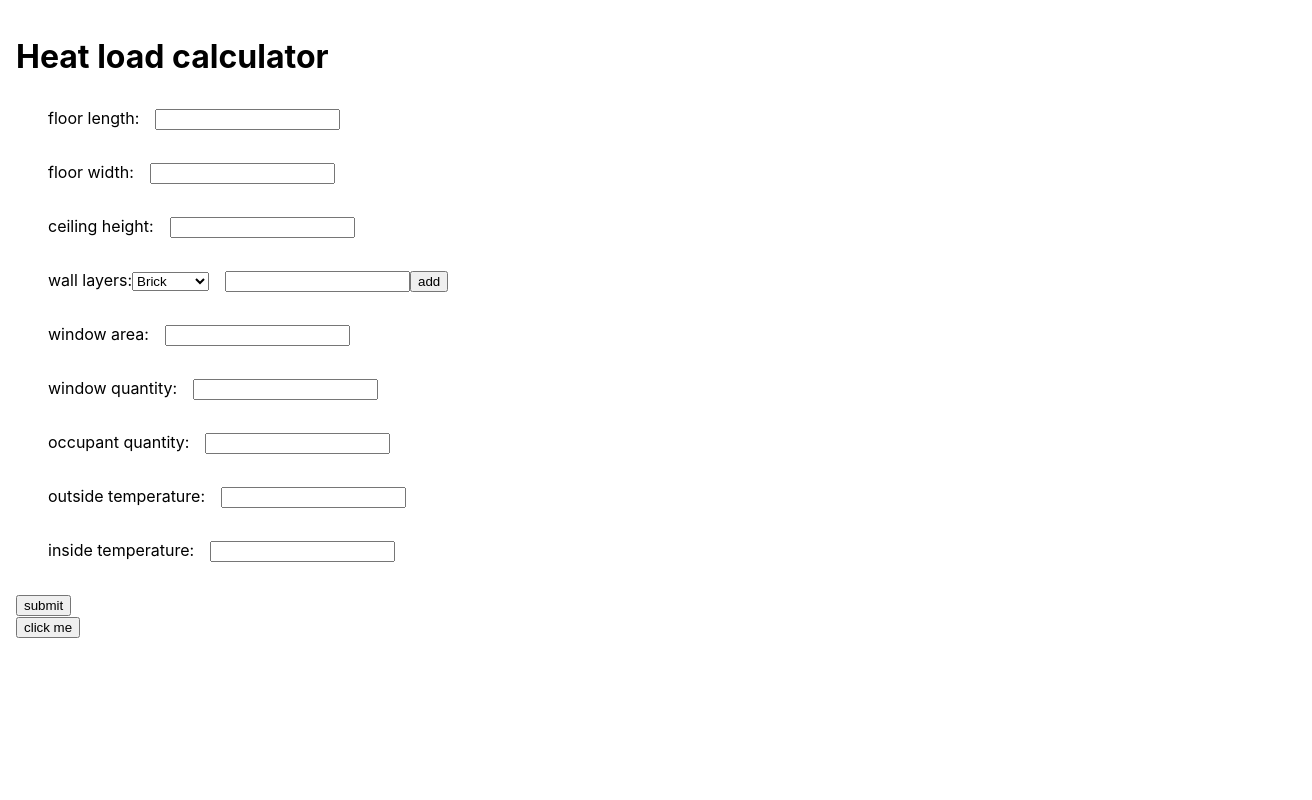
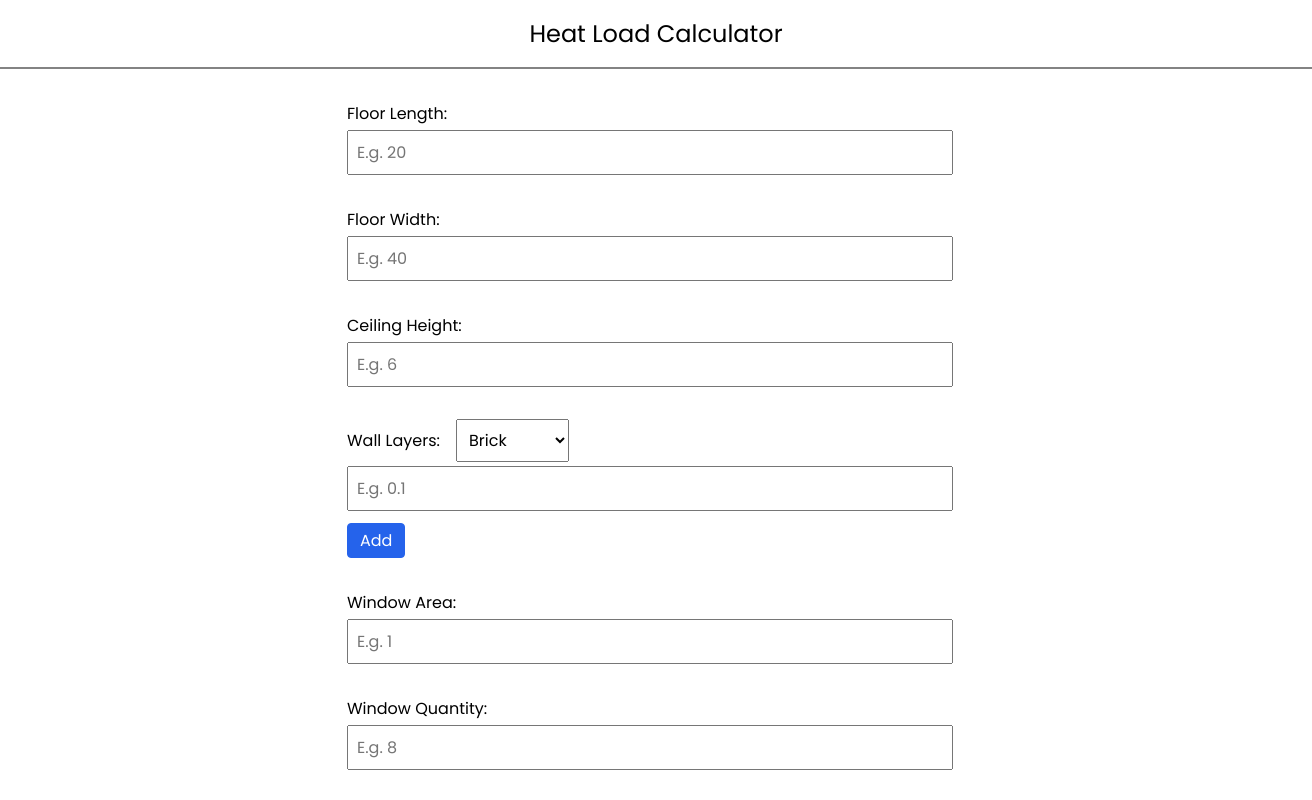
Before and after one commit to kedaroo/heat-load-calculator, a React (Create React App) app: page / in a window 1280 px wide. Shown: the top 800 px of the page, 1312 px wide, since content can reach past the window. Built offline with nearby package versions, Linux system fonts and the light colour scheme; the HTML template or start-up script is replaced by a standard one.

Commit message:
style: overhaul

```diff
--- a/src/App.css
+++ b/src/App.css
@@ -1,9 +1,56 @@
+@import url('https://fonts.googleapis.com/css2?family=Poppins:wght@400;700&display=swap');
+
 body {
-  padding: 1rem;
+  font-family: 'Poppins', sans-serif;
 }
 
-.App input {
+header {
+  position: sticky;
+  top: 0;
+  width: 100%;
+  text-align: center;
+  padding: 1rem;
+  background-color: #fff;
+  border-bottom: 2px rgb(131, 131, 131) solid;
+  font-size: 1.5rem;
+}
+
+form {
+  max-width: 650px;
+  margin: 0 auto;
+}
+
+input {
+  display: block;
+  width: 100%;
+  padding: 0.5rem;
+  margin-top: 0.25rem;
+  font: inherit;
+}
+
+select {
+  font: inherit;
   margin-left: 1rem;
+  padding: 0.5rem;
+}
+
+button {
+  font: inherit;
+  padding: 0.25rem 0.75rem;
+  color:#fff;
+  background-color: #2563eb;
+  border: 1px solid #2563eb;
+  border-radius: 0.25rem;
+}
+
+.btn-add {
+  margin-top: 0.75rem;
+}
+
+.btn-calculate {
+  padding: 0.25rem 1rem;
+  display: block;
+  margin: 0 auto;
 }
 
 .App label {
--- a/src/App.js
+++ b/src/App.js
@@ -1,4 +1,4 @@
-import { useReducer, useState, useRef, useEffect } from 'react'
+import { useReducer, useState, useEffect } from 'react'
 
 import './App.css';
 
@@ -49,6 +49,7 @@ export default function App() {
 
   const handleSubmit = (e) => {
     e.preventDefault()
+    console.log(`Total tonnage required: ${calculateTonnage()} TR`)
     console.log(state)
   }
 
@@ -62,10 +63,6 @@ export default function App() {
   useEffect(() => {
     dispatch({ type: 'wallLayers', payload: { wallLayers: wall }})
   }, [wall])
-
-  const handleClickMe = () => {
-    console.log(`Total tonnage required: ${calculateTonnage()} TR`)
-  }
 
   const calculateTonnage = () => {
     return (grandTotalHeatLoad() / 3.51) / 1000
@@ -113,40 +110,43 @@ export default function App() {
 
   return (
     <div className="App">
-      <h1>Heat load calculator</h1>
+      <header>Heat Load Calculator</header>
       <form onSubmit={handleSubmit}>
         <label>
-          <span>floor length:</span>
+          <span>Floor Length:</span>
           <input
             type='number'
             onChange={e => dispatch({ type: 'floorLength', payload: { floorLength: e.target.value }})}
             value={state.floorLength}
+            placeholder='E.g. 20'
             required
           />
         </label>
 
         <label>
-          <span>floor width:</span>
+          <span>Floor Width:</span>
           <input
             type='number'
             onChange={e => dispatch({ type: 'floorWidth', payload: { floorWidth: e.target.value }})}
             value={state.floorWidth}
+            placeholder='E.g. 40'
             required
           />
         </label>
 
         <label>
-          <span>ceiling height:</span>
+          <span>Ceiling Height:</span>
           <input
             type='number'
             onChange={e => dispatch({ type: 'ceilingHeight', payload: { ceilingHeight: e.target.value }})}
             value={state.ceilingHeight}
+            placeholder='E.g. 6'
             required
           />
         </label>
 
         <label>
-          <span>wall layers:</span>
+          <span>Wall Layers:</span>
           <select
             onChange={e => setNewLayer(e.target.value)}
             value={newLayer}
@@ -161,64 +161,70 @@ export default function App() {
             type='number'
             onChange={e => setNewThickness(e.target.value)}
             value={newThickness}
+            placeholder='E.g. 0.1'
             // required
           />
-          <button onClick={handleAdd}>add</button>
+          <button onClick={handleAdd} className='btn-add'>Add</button>
         </label>
 
         <label>
-          <span>window area:</span>
+          <span>Window Area:</span>
           <input
             type='number'
             onChange={e => dispatch({ type: 'windowArea', payload: { windowArea: e.target.value }})}
             value={state.windowArea}
+            placeholder='E.g. 1'
             required
           />
         </label>
 
         <label>
-          <span>window quantity:</span>
+          <span>Window Quantity:</span>
           <input
             type='number'
             onChange={e => dispatch({ type: 'windowQty', payload: { windowQty: e.target.value }})}
             value={state.windowQty}
+            placeholder='E.g. 8'
             required
           />
         </label>
 
         <label>
-          <span>occupant quantity:</span>
+          <span>Occupant Quantity:</span>
           <input
             type='number'
             onChange={e => dispatch({ type: 'occupantQty', payload: { occupantQty: e.target.value }})}
             value={state.occupantQty}
+            placeholder='E.g. 15'
             required
           />
         </label>
 
         <label>
-          <span>outside temperature:</span>
+          <span>Outside Temperature:</span>
           <input
             type='number'
             onChange={e => dispatch({ type: 'outsideTemp', payload: { outsideTemp: e.target.value }})}
             value={state.outsideTemp}
+            placeholder='E.g. 35'
             required
           />
         </label>
 
         <label>
-          <span>inside temperature:</span>
+          <span>Inside Temperature:</span>
           <input
             type='number'
             onChange={e => dispatch({ type: 'insideTemp', payload: { insideTemp: e.target.value }})}
             value={state.insideTemp}
+            placeholder='E.g. 22'
             required
           />
         </label>
-        <button>submit</button>
+        <button className='btn-calculate'>Calculate</button>
       </form>
 
-      <button onClick={handleClickMe}>click me</button>
+
     </div>
   )
 }
```
